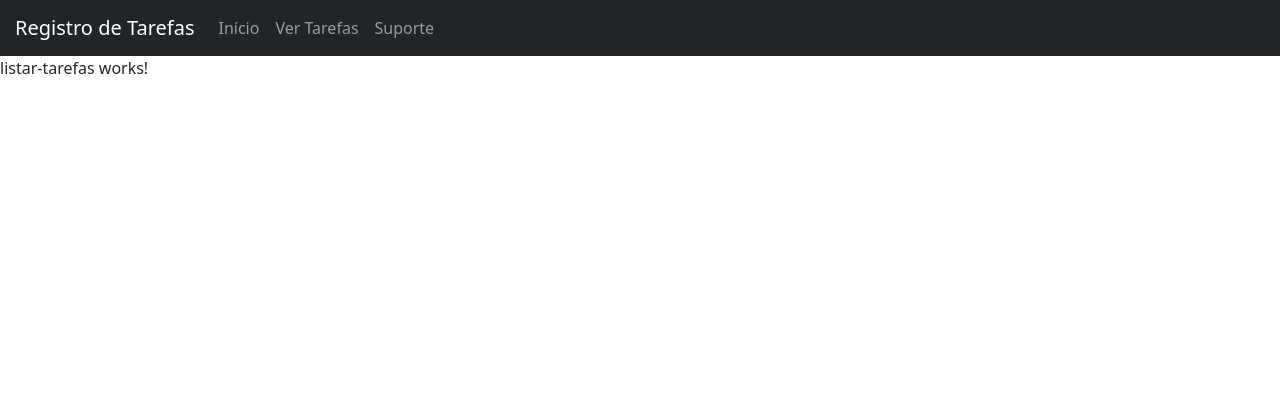
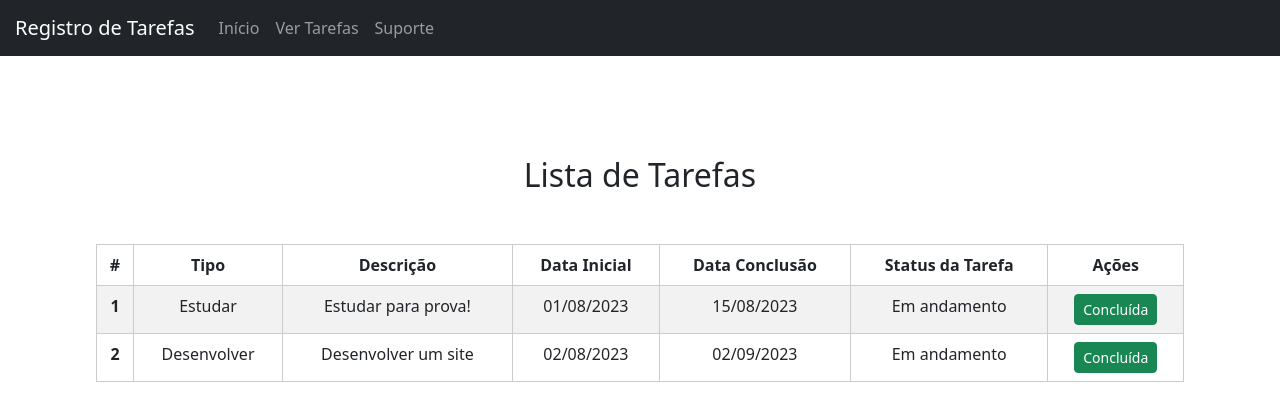
Before and after one commit to wesleysantosaju/front-tarefas, an Angular app: page /listar in a window 1280 px wide. Shown: the top 420 px of the page. Built offline with nearby package versions, Linux system fonts and the light colour scheme.

Commit message:
Criação do formulário para listar tarefas, configuração de layout

```diff
--- a/src/app/listar-tarefas/listar-tarefas.component.html
+++ b/src/app/listar-tarefas/listar-tarefas.component.html
@@ -1 +1,27 @@
-<p>listar-tarefas works!</p>
+<ng-container >
+  <h2>Lista de Tarefas</h2>
+  <table class="table table-striped">
+    <thead>
+      <tr>
+        <th scope="col">#</th>
+        <th scope="col">Tipo</th>
+        <th scope="col">Descrição</th>
+        <th scope="col">Data Inicial</th>
+        <th scope="col">Data Conclusão</th>
+        <th scope="col">Status da Tarefa</th>
+        <th scope="col">Ações</th>
+      </tr>
+    </thead>
+    <tbody>
+      <tr *ngFor="let country of countries; index as i">
+        <th scope="row">{{ i + 1 }}</th>
+        <td>{{ country.tipo }}</td>
+        <td>{{ country.descricao }}</td>
+        <td>{{ country.data_inicial }}</td>
+        <td>{{ country.data_conclusao }}</td>
+        <td>{{ country.status_tarefa }}</td>
+        <td><button type="button" class="btn btn-success btn-sm" >Concluída</button></td>
+      </tr>
+    </tbody>
+  </table>
+</ng-container>
--- a/src/app/listar-tarefas/listar-tarefas.component.scss
+++ b/src/app/listar-tarefas/listar-tarefas.component.scss
@@ -0,0 +1,19 @@
+/* Estilos para a tabela */
+table {
+  width: 85%; /* Defina o tamanho desejado para a tabela */
+  margin: 50px auto 0; /* Adicione uma margem superior de 20 pixels para afastar a tabela do topo */
+  border: 1px solid #ccc; /* Adicione borda para melhor visualização */
+  border-collapse: collapse; /* Mesclar bordas de células adjacentes */
+}
+
+/* Estilos para células da tabela */
+th, td {
+  padding: 8px; /* Espaçamento interno para as células */
+  border: 1px solid #ccc; /* Borda para células */
+  text-align: center; /* Alinhar texto ao centro nas células */
+}
+h2{
+  width: 50%; /* Defina o tamanho desejado para a tabela */
+  margin: 100px auto 0; /* Adicione uma margem superior de 20 pixels para afastar a tabela do topo */
+  text-align: center;
+}
--- a/src/app/listar-tarefas/listar-tarefas.component.ts
+++ b/src/app/listar-tarefas/listar-tarefas.component.ts
@@ -1,4 +1,32 @@
 import { Component } from '@angular/core';
+
+interface Country {
+	tipo: string;
+	descricao: string;
+	acoes: string;
+  data_inicial: string;
+  data_conclusao: string;
+  status_tarefa: string;
+}
+
+const COUNTRIES: Country[] = [
+	{
+		tipo: 'Estudar',
+		descricao: 'Estudar para prova!',
+		acoes: 'Marcar como concluída',
+    data_inicial: '01/08/2023',
+    data_conclusao: '15/08/2023',
+    status_tarefa: 'Em andamento',
+	},
+  {
+		tipo: 'Desenvolver',
+		descricao: 'Desenvolver um site',
+		acoes: 'Marcar como concluída',
+    data_inicial: '02/08/2023',
+    data_conclusao: '02/09/2023',
+    status_tarefa: 'Em andamento',
+	},
+];
 
 @Component({
   selector: 'app-listar-tarefas',
@@ -7,4 +35,8 @@ import { Component } from '@angular/core';
 })
 export class ListarTarefasComponent {
 
+  constructor(){
+
+  }
+  countries = COUNTRIES;
 }
```
